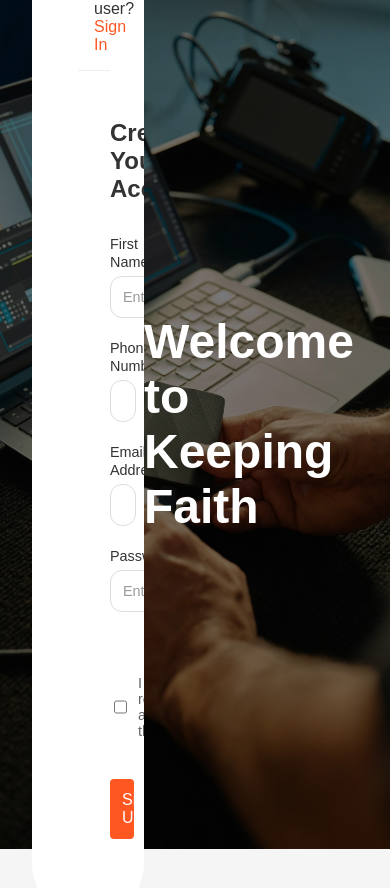
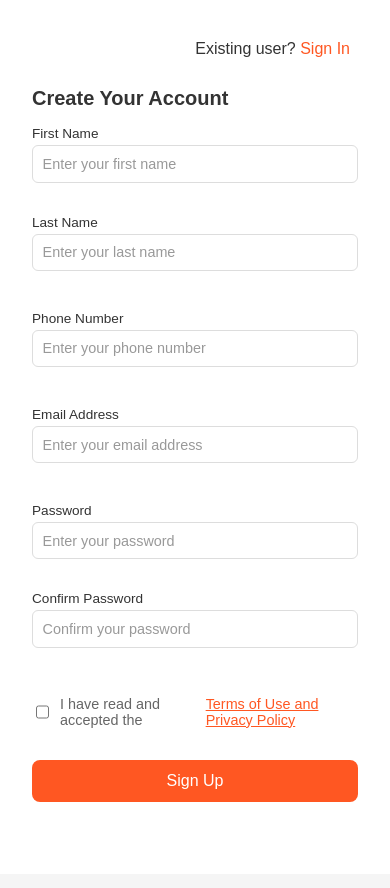
Before and after one commit to FootPrint-mentorship/keeping-faith, a Next.js app: page / in a window 390 px wide. Shown: the top 888 px of the page. Built offline with nearby package versions, Linux system fonts and the light colour scheme.

Commit message:
Update: Made all auth pages responsive and consistent with improved styling

```diff
--- a/src/pages/signup.tsx
+++ b/src/pages/signup.tsx
@@ -102,6 +102,7 @@ export default function Signup() {
               </Link>
             </span>
           </div>
+          <h1 className={styles.mobileTitle}>Welcome to Keeping Faith</h1>
 
           <div className={styles.formContent}>
             <h1 className={styles.title}>Create Your Account</h1>
--- a/src/styles/Forgotpassword.module.scss
+++ b/src/styles/Forgotpassword.module.scss
@@ -1,34 +1,58 @@
 .container {
-  min-height: 80vh;
+  min-height: 100vh;
   display: flex;
   align-items: center;
   justify-content: center;
-  padding: 2rem;
+  padding: 1rem;
   background: linear-gradient(rgba(0, 0, 0, 0.5), rgba(0, 0, 0, 0.5)), url('/images/signupimage.jpeg');
   background-size: cover;
   background-position: center;
+
+  @media screen and (max-width: 768px) {
+    padding: 0;
+    align-items: flex-start;
+    min-height: 100vh;
+    height: auto;
+    background: white;
+  }
 }
 
 .flexContainer {
   display: flex;
-  width: 100%;
-  height: 93vh;
+  width: 120%;
+  margin: 0 50px;
   justify-content: space-between;
-  justify-items: center;
   align-items: center;
+
+  @media screen and (max-width: 768px) {
+    width: 100%;
+    margin: 0;
+    padding: 1rem;
+  }
 }
 
 .formCard {
   flex: 1;
   display: flex;
   background: white;
-  border-radius: 70px;
-  width: 707px;
+  border-radius: 20px;
+  max-width: 700px;
+  width: 100%;
   flex-direction: column;
   overflow: hidden;
-  height: 706px;
-  padding-right: 66px;
-  padding-left: 46px;
+  height: fit-content;
+  padding: 2rem;
+  box-shadow: 0 4px 6px rgba(0, 0, 0, 0.1);
+
+  @media screen and (max-width: 768px) {
+    max-width: none;
+    width: 100%;
+    margin: 0;
+    padding: 1rem;
+    border-radius: 0;
+    box-shadow: none;
+    background: transparent;
+  }
 }
 
 
@@ -39,6 +63,10 @@
   justify-content: left;
   color: #fff;
   font-size: x-large;
+
+  @media screen and (max-width: 768px) {
+    display: none;
+  }
 }
 .header {
   padding: 1rem;
--- a/src/styles/Login.module.scss
+++ b/src/styles/Login.module.scss
@@ -1,5 +1,5 @@
 .container {
-  min-height: 80vh;
+  min-height: 93vh;
   display: flex;
   align-items: center;
   justify-content: center;
@@ -7,50 +7,98 @@
   background: linear-gradient(rgba(0, 0, 0, 0.5), rgba(0, 0, 0, 0.5)), url('/images/signupimage.jpeg');
   background-size: cover;
   background-position: center;
+
+  @media screen and (max-width: 768px) {
+    padding: 0;
+    align-items: flex-start;
+    min-height: 100vh;
+    height: auto;
+    background: white;
+  }
 }
 
 .flexContainer {
   display: flex;
   width: 100%;
-  height: 93vh;
+  max-width: 1200;
+
+  margin: 0 50px;
   justify-content: space-between;
-  justify-items: center;
   align-items: center;
+
+  @media screen and (max-width: 768px) {
+    width: 100%;
+    margin: 0;
+    padding: 1rem;
+  }
 }
 
 .formCard {
   flex: 1;
   display: flex;
   background: white;
-  border-radius: 70px;
-  width: 707px;
+  border-radius: 20px;
+  max-width: 800px;
+  width: 80%;
   flex-direction: column;
   overflow: hidden;
-  height: 706px;
+  height: fit-content;
+  padding: 3rem;
+  box-shadow: 0 4px 6px rgba(0, 0, 0, 0.1);
 
-  padding-right: 66px;
-  padding-left: 46px;
+  @media screen and (max-width: 768px) {
+    max-width: none;
+    width: 100%;
+    margin: 0;
+    padding: 1rem;
+    border-radius: 0;
+    box-shadow: none;
+    background: transparent;
+  }
 }
 
 .welcomeText {
-  flex: 1;
-  display: flex;
   align-items: center;
-  justify-content: left;
+  justify-content: right;
   color: #fff;
   font-size: x-large;
+  height: fit-content;
+
+  @media screen and (max-width: 768px) {
+    display: none;
+  }
 }
 
 .header {
-  padding: 1rem;
+  padding: 0.5rem;
   text-align: right;
-  margin-top: 36px;
+  margin-bottom: 5rem;
   border-bottom: 1px solid #eee;
-  margin-bottom: 3rem;
+
+  @media screen and (max-width: 768px) {
+    padding: 0.5rem;
+    margin-bottom: 0;
+    border-bottom: none;
+  }
+}
+
+.mobileTitle {
+  display: none;
+  margin: 0;
+  padding: 1rem 0;
+  text-align: center;
+  font-size: 1.75rem;
+  color: #333;
+  border-bottom: 1px solid #eee;
+
+  @media screen and (max-width: 768px) {
+    display: block;
+    font-size: 1.5rem;
+    padding: 0.75rem 0;
+  }
 }
 
 .link {
-
   color: #FF5722;
   text-decoration: none;
   font-weight: 500;
@@ -61,14 +109,23 @@
 }
 
 .formContent {
-  padding: 2rem;
+  padding: 2rem 0;
+
+  @media screen and (max-width: 768px) {
+    padding: 0.5rem 0;
+  }
 }
 
 .title {
   font-size: 1.5rem;
   font-weight: 600;
-  margin-bottom: 2rem;
+  margin-bottom: 1.5rem;
   color: #333;
+
+  @media screen and (max-width: 768px) {
+    font-size: 1.25rem;
+    margin-bottom: 1rem;
+  }
 }
 
 .form {
@@ -78,19 +135,6 @@
   width: 100%;
 }
 
-.nameFields {
-  display: grid;
-  grid-template-columns: 1fr 1fr;
-  gap: 3rem;
-}
-.passwordFields {
-  display: grid;
-  grid-template-columns: 1fr 1fr;
-  gap: 3rem;
-
-}
-
-
 .inputGroup {
   display: flex;
   flex-direction: column;
@@ -99,7 +143,7 @@
     padding-bottom: 0.75rem;
   }
   input {
-    // width: 100%;
+    width: 96%;
     padding: 0.75rem;
     border: 1px solid #ddd;
     border-radius: 12px;
@@ -113,7 +157,6 @@
       outline: none;
       border-color: #FF5722;
     }
-
   }
 }
 
@@ -121,6 +164,13 @@
   margin-top: 1rem;
   display: flex;
   justify-content: space-between;
+  align-items: center;
+
+  @media screen and (max-width: 768px) {
+    flex-direction: row;
+    gap: 1rem;
+    align-items: flex-start;
+  }
 }
 
 .checkbox {
@@ -133,20 +183,6 @@
   input[type="checkbox"] {
     width: 16px;
     height: 16px;
-  }
-}
-
-.termsLink {
-  color: #FF5722;
-  text-decoration: none;
-  flex: 1;
-  display: flex;
-  align-items: right;
-  justify-content: right;
-
-
-  &:hover {
-    text-decoration: underline;
   }
 }
 
@@ -174,13 +210,20 @@
   background-color: #FF5722;
   color: white;
   border: none;
-  border-radius: 4px;
+  border-radius: 8px;
   padding: 0.75rem;
   font-size: 1rem;
   font-weight: 500;
   cursor: pointer;
   margin-top: 1rem;
   width: 100%;
+  transition: background-color 0.2s ease;
+
+  @media screen and (max-width: 768px) {
+    margin-top: 1.5rem;
+    font-size: 1rem;
+    padding: 0.85rem;
+  }
 
   &:hover {
     background-color: darken(#FF5722, 5%);
--- a/src/styles/PasswordReset.module.scss
+++ b/src/styles/PasswordReset.module.scss
@@ -1,32 +1,58 @@
 .container {
-  min-height: 80vh;
+  min-height: 100vh;
   display: flex;
   align-items: center;
   justify-content: center;
-  padding: 2rem;
+  padding: 1rem;
   background: linear-gradient(rgba(0, 0, 0, 0.5), rgba(0, 0, 0, 0.5)), url('/images/signupimage.jpeg');
   background-size: cover;
   background-position: center;
+
+  @media screen and (max-width: 768px) {
+    padding: 0;
+    align-items: flex-start;
+    min-height: 100vh;
+    height: auto;
+    background: white;
+  }
 }
 
 .flexContainer {
   display: flex;
-  width: 100%;
-  height: 93vh;
+  width: 120%;
+  margin: 0 50px;
+  justify-content: space-between;
+  align-items: center;
+
+  @media screen and (max-width: 768px) {
+    width: 100%;
+    margin: 0;
+    padding: 1rem;
+  }
 }
 
 .formCard {
   flex: 1;
   display: flex;
   background: white;
-  border-radius: 70px;
-  width: 707px;
+  border-radius: 20px;
+  max-width: 700px;
+  width: 100%;
   flex-direction: column;
   overflow: hidden;
-  height: 706px;
-  margin-top: 60px;
-  padding-right: 66px;
-  padding-left: 46px;
+  height: fit-content;
+  padding: 2rem;
+  box-shadow: 0 4px 6px rgba(0, 0, 0, 0.1);
+
+  @media screen and (max-width: 768px) {
+    max-width: none;
+    width: 100%;
+    margin: 0;
+    padding: 1rem;
+    border-radius: 0;
+    box-shadow: none;
+    background: transparent;
+  }
 }
 
 
@@ -37,6 +63,10 @@
   justify-content: left;
   color: #fff;
   font-size: x-large;
+
+  @media screen and (max-width: 768px) {
+    display: none;
+  }
 }
 .header {
   padding: 1rem;
@@ -83,8 +113,12 @@
 .passwordFields {
   display: grid;
   grid-template-columns: 7fr 1fr;
- gap: 5rem;
+  gap: 5rem;
 
+  @media screen and (max-width: 768px) {
+    grid-template-columns: 1fr;
+    gap: 1rem;
+  }
 }
 
 
--- a/src/styles/Signup.module.scss
+++ b/src/styles/Signup.module.scss
@@ -1,34 +1,115 @@
 .container {
-  min-height: 80vh;
+  min-height: 96vh;
   display: flex;
   align-items: center;
   justify-content: center;
-  padding: 2rem;
+
+  padding: 1rem;
   background: linear-gradient(rgba(0, 0, 0, 0.5), rgba(0, 0, 0, 0.5)), url('/images/signupimage.jpeg');
   background-size: cover;
   background-position: center;
+
+  @media screen and (max-width: 768px) {
+    padding: 0;
+    align-items: flex-start;
+    min-height: 100vh;
+    height: auto;
+    background: white;
+  }
 }
 
 .flexContainer {
   display: flex;
-  width: 100%;
-  height: 93vh;
+  width: 120%;
+  // max-width: 1200;
+  margin: 0 50px;
   justify-content: space-between;
-  justify-items: center;
+
   align-items: center;
+
+  @media screen and (max-width: 768px) {
+    width: 100%;
+    margin: 0;
+    padding: 1rem;
+  }
 }
 
 .formCard {
   flex: 1;
   display: flex;
   background: white;
-  border-radius: 70px;
-  max-width: 45vw;
+  border-radius: 20px;
+  max-width: 700px;
+  width: 100%;
   flex-direction: column;
   overflow: hidden;
   height: fit-content;
-  padding-right: 66px;
-  padding-left: 46px;
+  padding: 2rem;
+  box-shadow: 0 4px 6px rgba(0, 0, 0, 0.1);
+
+  @media screen and (max-width: 768px) {
+    max-width: none;
+    width: 100%;
+    margin: 0;
+    padding: 1rem;
+    border-radius: 0;
+    box-shadow: none;
+    background: transparent;
+  }
+}
+
+.formContent {
+  padding: 1rem 0;
+
+  @media screen and (max-width: 768px) {
+    padding: 0.5rem 0;
+  }
+}
+
+.inputGroup {
+  margin-bottom: 1rem;
+
+  span {
+    font-size: 0.9rem;
+    display: block;
+    margin-bottom: 0.25rem;
+    color: #333;
+
+    @media screen and (max-width: 480px) {
+      font-size: 0.85rem;
+    }
+  }
+
+  input {
+    width: 100%;
+    padding: 0.75rem;
+    border: 1px solid #ddd;
+    border-radius: 8px;
+    font-size: 0.9rem;
+    margin-bottom: 0.5rem;
+    box-sizing: border-box;
+
+    @media screen and (max-width: 768px) {
+      margin-right: 0;
+      padding: 0.75rem;
+      font-size: 1rem;
+    }
+
+    @media screen and (max-width: 480px) {
+      padding: 0.6rem;
+      font-size: 0.9rem;
+      border-radius: 6px;
+    }
+
+    &::placeholder {
+      color: #999;
+    }
+
+    &:focus {
+      outline: none;
+      border-color: #FF5722;
+    }
+  }
 }
 
 .welcomeText {
@@ -37,13 +118,39 @@
   color: #fff;
   font-size: x-large;
   height: fit-content;
+
+  @media screen and (max-width: 768px) {
+    display: none;
+  }
 }
+
 .header {
-  padding: 1rem;
+  padding: 0.5rem;
   text-align: right;
-  margin-top: 36px;
+  margin-bottom: 1rem;
+  border-bottom: 1px solid #eee;
 
+  @media screen and (max-width: 768px) {
+    padding: 0.5rem;
+    margin-bottom: 0;
+    border-bottom: none;
+  }
+}
+
+.mobileTitle {
+  display: none;
+  margin: 0;
+  padding: 1rem 0;
+  text-align: center;
+  font-size: 1.75rem;
+  color: #333;
   border-bottom: 1px solid #eee;
+
+  @media screen and (max-width: 768px) {
+    display: block;
+    font-size: 1.5rem;
+    padding: 0.75rem 0;
+  }
 }
 
 .signInLink {
@@ -56,15 +163,16 @@
   }
 }
 
-.formContent {
-  padding: 2rem;
-}
-
 .title {
   font-size: 1.5rem;
   font-weight: 600;
-  margin-bottom: 2rem;
+  margin-bottom: 1.5rem;
   color: #333;
+
+  @media screen and (max-width: 768px) {
+    font-size: 1.25rem;
+    margin-bottom: 1rem;
+  }
 }
 
 .form {
@@ -77,49 +185,31 @@
 .nameFields {
   display: grid;
   grid-template-columns: 1fr 1fr;
-  gap: 3rem;
+  gap: 1rem;
+
+  @media screen and (max-width: 768px) {
+    grid-template-columns: 1fr;
+    gap: 0.5rem;
+  }
 }
+
 .passwordFields {
   display: grid;
   grid-template-columns: 1fr 1fr;
-  gap: 3rem;
+  gap: 1rem;
 
-}
-
-
-.inputGroup {
-  span {
-    font-size: 0.9rem;
-    margin-right: 30px;
-    margin-top: 5px;
-    margin-bottom: 10px;
-    padding-bottom: 0.75rem;
-  }
-  input {
-    width: 100%;
-    padding: 0.75rem;
-    border: 1px solid #ddd;
-    border-radius: 12px;
-    font-size: 0.9rem;
-    margin-right: 30px;
-    margin-top: 5px;
-    margin-bottom: 5px;
-
-
-    &::placeholder {
-      color: #999;
-    }
-
-    &:focus {
-      outline: none;
-      border-color: #FF5722;
-    }
-
+  @media screen and (max-width: 768px) {
+    grid-template-columns: 1fr;
+    gap: 0.5rem;
   }
 }
 
 .termsGroup {
   margin-top: 1rem;
+
+  @media screen and (max-width: 768px) {
+    margin-top: 0.5rem;
+  }
 }
 
 .checkbox {
@@ -148,34 +238,53 @@
   color: #ff3333;
   background-color: #fff5f5;
   padding: 10px;
-  border-radius: 4px;
+  border-radius: 8px;
   margin-bottom: 15px;
   font-size: 14px;
   text-align: center;
+
+  @media screen and (max-width: 768px) {
+    padding: 8px;
+    margin-bottom: 10px;
+    font-size: 13px;
+  }
 }
 
 .success {
   color: #22c55e;
   background-color: #f0fdf4;
   padding: 10px;
-  border-radius: 4px;
+  border-radius: 8px;
   margin-bottom: 15px;
   font-size: 14px;
   text-align: center;
+
+  @media screen and (max-width: 768px) {
+    padding: 8px;
+    margin-bottom: 10px;
+    font-size: 13px;
+  }
 }
 
 .submitButton {
   background-color: #FF5722;
   color: white;
   border: none;
-  border-radius: 4px;
+  border-radius: 8px;
   padding: 0.75rem;
   font-size: 1rem;
   font-weight: 500;
   cursor: pointer;
   margin-top: 1rem;
-  margin-bottom: 3rem;
-  width: 103%;
+  margin-bottom: 1.5rem;
+  width: 100%;
+  transition: background-color 0.2s ease;
+
+  @media screen and (max-width: 768px) {
+    width: 100%;
+    margin-bottom: 2rem;
+    font-size: 1rem;
+  }
 
   &:hover {
     background-color: darken(#FF5722, 5%);
```
